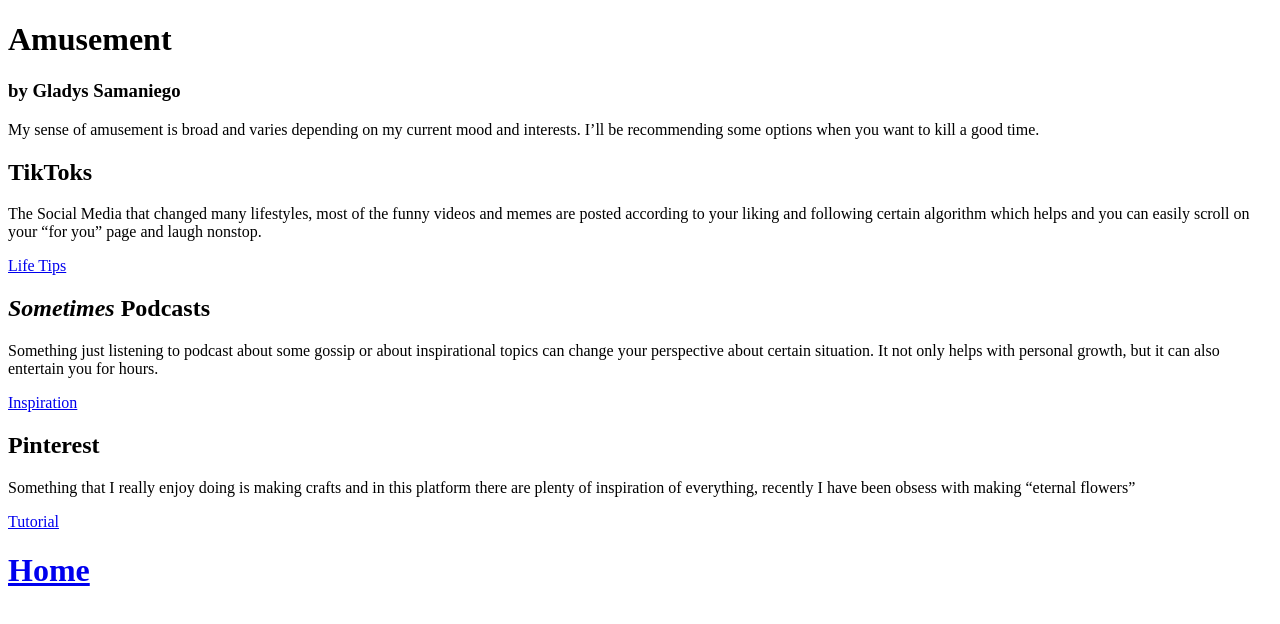
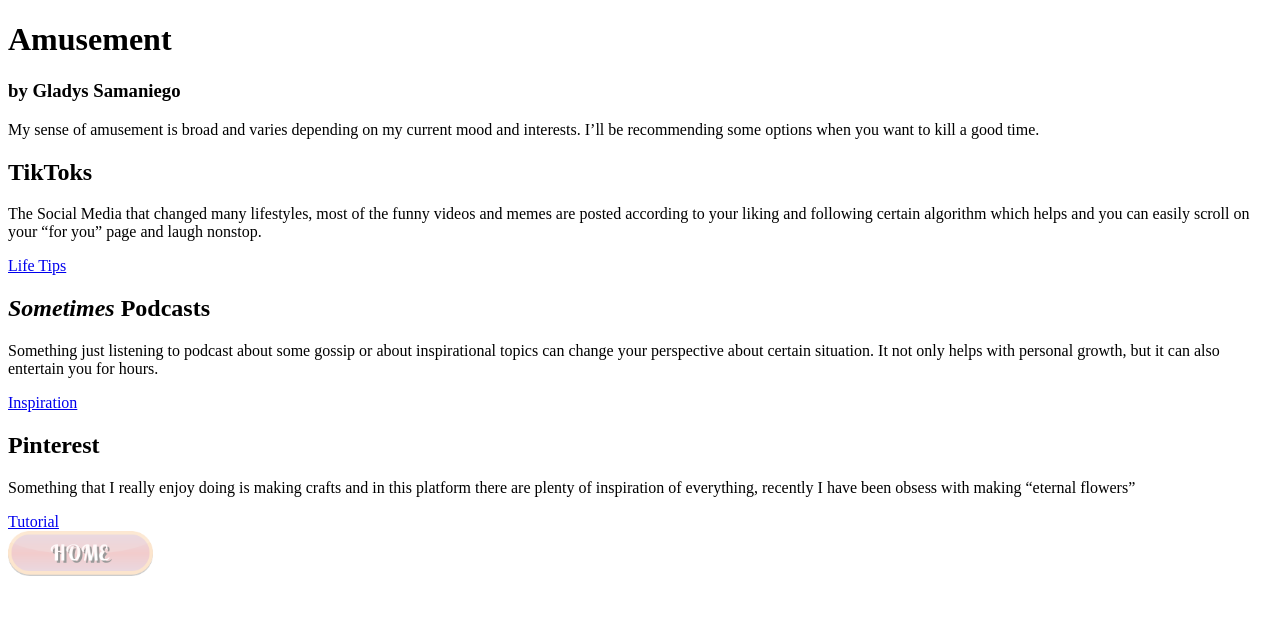
Before and after one commit to gladyssamaniego/gladyssamaniego.github.io, a plain HTML site: page amuse.html in a window 1280 px wide. Drawn offline with Linux system fonts and the light colour scheme.

Commit message:
Project 5 II

```diff
--- a/amuse.html
+++ b/amuse.html
@@ -1,7 +1,7 @@
 <!DOCTYPE html>
 	<html lang="en">
 	<head>
-
+	<meta charset="UTF-8">
 	<title>Amuse Me</title>
 	</head>
 	<body>
@@ -20,6 +20,8 @@
 	<h2>Pinterest</h2>
 	<p>Something that I really enjoy doing is making crafts and in this platform there are plenty of inspiration of everything, recently I have been obsess with making “eternal flowers”</p>
 	<a href="https://pin.it/2pyqUwiDq">Tutorial</a>
-	<a href="index.html"><h1>Home</h1></a>
-	</body>
+	<div id="navhome"
+	 <a href="index.html"><img height="45" src="images/home.png" alt="Home Button"></a>
+	</div>
+</body>
 	</html>
```
Also changed, not shown: index.html (+1 -1 lines), inspire.html (+3 -0 lines).
